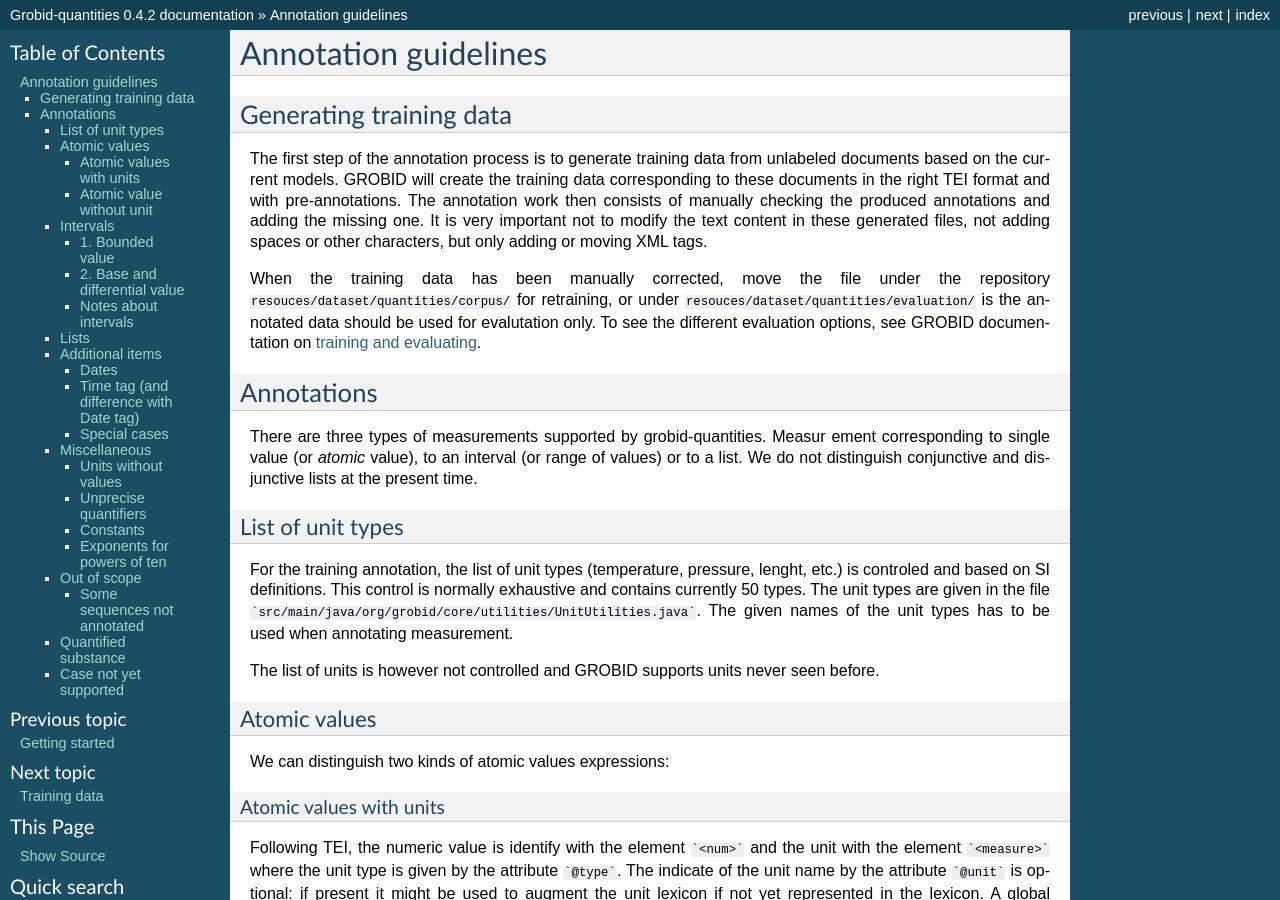
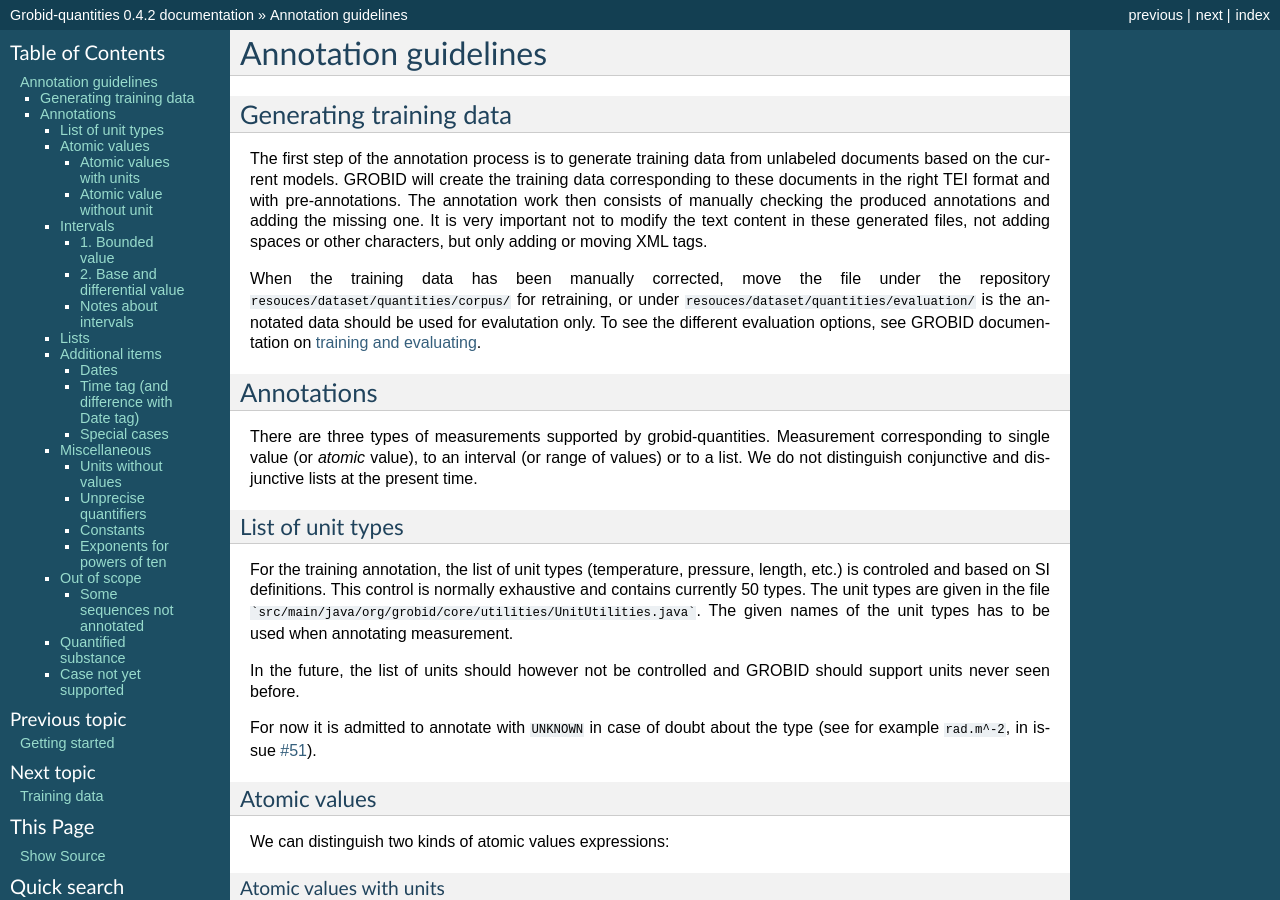
Before and after one commit to lfoppiano/grobid-quantities, a Sphinx documentation site: the page built from doc/guidelines.rst, in a window 1280 px wide and 900 px high. Built offline with Sphinx 7.4.7, drawn with Linux system fonts in a browser that asks for light colours.

Commit message:
doc: issue #51

````diff
--- a/doc/guidelines.rst
+++ b/doc/guidelines.rst
@@ -17,17 +17,18 @@ To see the different evaluation options, see GROBID documentation on `training a
 Annotations
 -----------
 
-There are three types of measurements supported by grobid-quantities. Measur
-ement corresponding to single value (or *atomic* value), to an interval (or range of values) or to a list.
+There are three types of measurements supported by grobid-quantities. Measurement corresponding to single value (or *atomic* value), to an interval (or range of values) or to a list.
 We do not distinguish conjunctive and disjunctive lists at the present time.
 
 List of unit types
 ~~~~~~~~~~~~~~~~~~
 
-For the training annotation, the list of unit types (temperature, pressure, lenght, etc.) is controled and based on SI definitions. This control is normally exhaustive and contains currently 50 types. The unit types are given in the file ```src/main/java/org/grobid/core/utilities/UnitUtilities.java```.
+For the training annotation, the list of unit types (temperature, pressure, length, etc.) is controled and based on SI definitions. This control is normally exhaustive and contains currently 50 types. The unit types are given in the file ```src/main/java/org/grobid/core/utilities/UnitUtilities.java```.
 The given names of the unit types has to be used when annotating measurement.
 
-The list of units is however not controlled and GROBID supports units never seen before.
+In the future, the list of units should however not be controlled and GROBID should support units never seen before.
+
+For now it is admitted to annotate with ``UNKNOWN`` in case of doubt about the type (see for example ``rad.m^-2``, in issue `#51 <https://github.com/kermitt2/grobid-quantities/issues/51>`_).
 
 Atomic values
 ~~~~~~~~~~~~~
````
